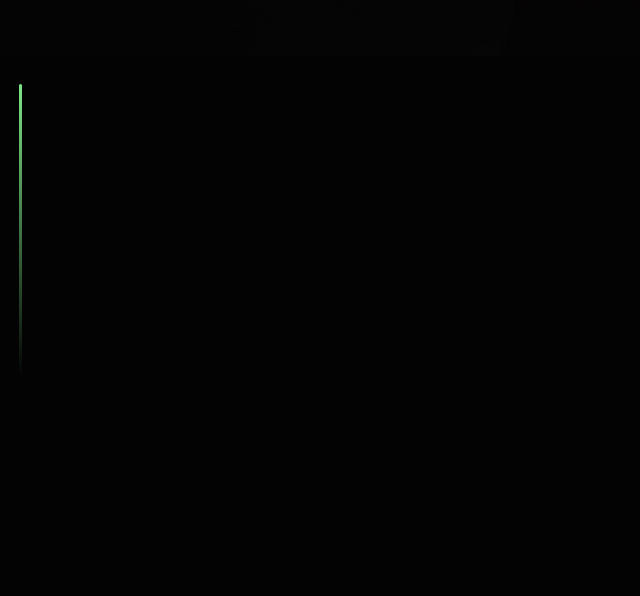
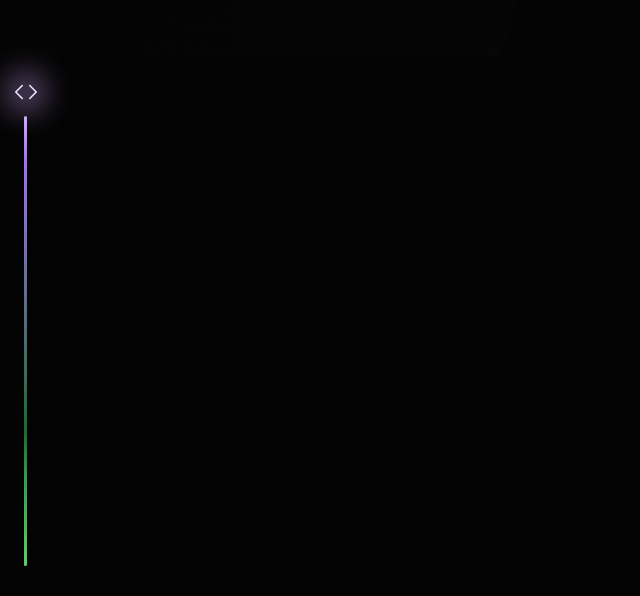
Before and after one commit to usmangenx/Workout-Plan-App, a Next.js app: page / in a window 1280 px wide. Shown: the part 884-1480 px from the top of the page, without its empty margins (0-640 px from the left). Before the commit the page ends 1260 px from the top, so only its background shows below. Built offline with nearby package versions, Linux system fonts and the light colour scheme.

Commit message:
added styles

```diff
--- /dev/null
+++ b/src/app/Components/chest.js
@@ -0,0 +1,16 @@
+import { MotionDiv } from "./Components/motiondiv";
+
+const Chest = () => {
+  return (
+    <div>
+      <MotionDiv
+        initial={{ height: 0 }}
+        whileInView={{ height: "100%" }}
+        transition={{ duration: 0.4, delay: 0.6 }}
+        className=" h-full w-[3px] mt-7 rounded-md bg-gradient-to-b from-[#7ee787]"
+      ></MotionDiv>
+    </div>
+  );
+};
+
+export default Chest;
--- /dev/null
+++ b/src/app/Components/hero.js
@@ -0,0 +1,20 @@
+
+
+const Hero = () => {
+  return (
+    <div> <div className='mx-auto ml-[14px] mb-3 mt-6'>
+    <span className='relative z-[11]'>
+    <svg aria-hidden="true" height="" viewBox="0 0 24 24" fill='currentColor' version="1.1" width="24" data-view-component="true" className=" text-white">
+        <path d="M15.22 4.97a.75.75 0 0 1 1.06 0l6.5 6.5a.75.75 0 0 1 0 1.06l-6.5 6.5a.749.749 0 0 1-1.275-.326.749.749 0 0 1 .215-.734L21.19 12l-5.97-5.97a.75.75 0 0 1 0-1.06Zm-6.44 0a.75.75 0 0 1 0 1.06L2.81 12l5.97 5.97a.749.749 0 0 1-.326 1.275.749.749 0 0 1-.734-.215l-6.5-6.5a.75.75 0 0 1 0-1.06l6.5-6.5a.75.75 0 0 1 1.06 0Z"></path>
+    </svg>
+    <span className="absolute left-0 top-0 w-6 h-full  home-campaign-glowing-icon-glow " style={{ backgroundColor: '#d2a8ff', filter: 'blur(17px)' }}></span>
+    </span>
+</div>
+<div className="flex flex-col w-10 h-[30rem] items-center">
+<div style={{ background: 'linear-gradient(#d2a8ff, #a371f7 10%, #196c2e 70%, #2ea043 80%, #56d364)', marginLeft:'11px' }} className= " max-md:w-[2px] w-[3px] h-[450px] max-md:h-[650px] max-sm:h-[750px] max-ssm:h-[900px] max-sssm:h-[1150px] line rounded-md"></div>
+
+</div></div>
+  )
+}
+
+export default Hero
--- a/src/app/page.js
+++ b/src/app/page.js
@@ -1,10 +1,11 @@
 import Nav from "./navbar";
 import Image from "next/image";
 import HeroImage from "/public/AdobeStock_135096108.jpeg";
-import { MotionDiv } from "./Components/motiondiv";
+import Hero from "./Components/hero";
 
 export default function Home() {
   return (
+    <div>
       <div>
         <Nav />;
         <Image
@@ -13,15 +14,8 @@ export default function Home() {
           alt="Hero picture"
           className=""
         />
-      <div className="flex flex-col w-10 h-[20rem] items-center">
-
-        <MotionDiv
-          initial={{ height: 0 }}
-          whileInView={{ height: "100%" }}
-          transition={{ duration: 0.4, delay: 0.6 }}
-          className=" h-full w-[3px] mt-7 rounded-md bg-gradient-to-b from-[#7ee787]"
-        ></MotionDiv>
       </div>
+      <Hero />
     </div>
   );
 }
```
Lines whose indentation alone changed are shown as unchanged.
